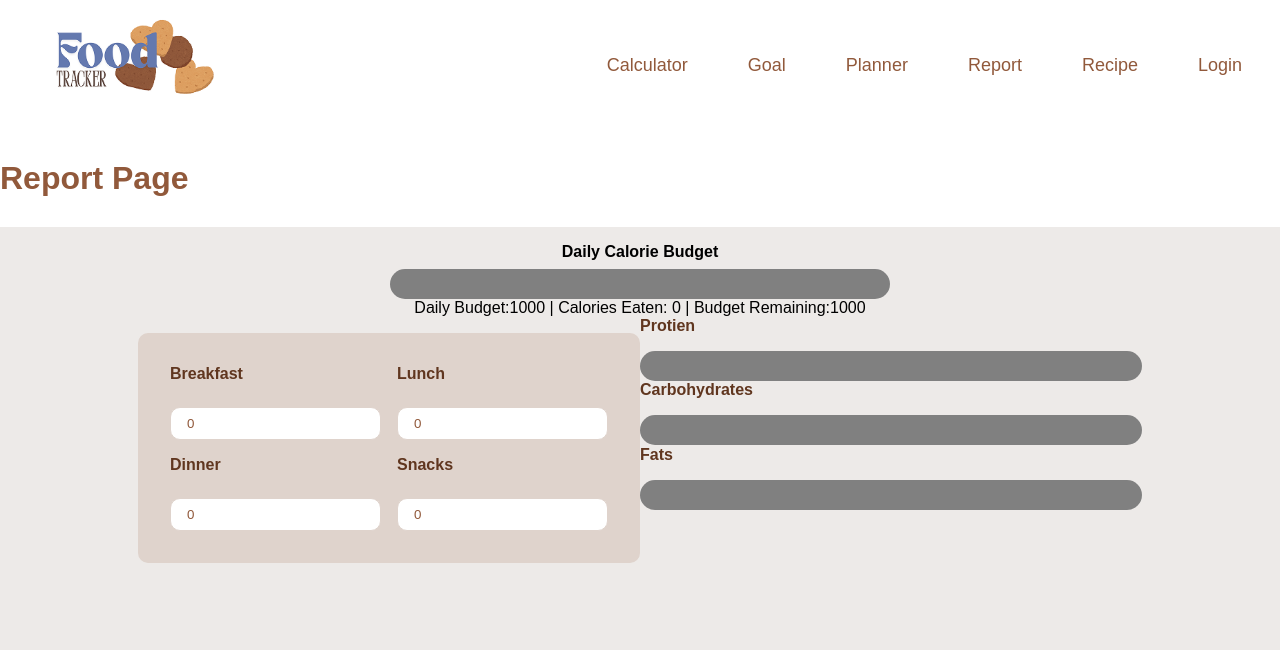
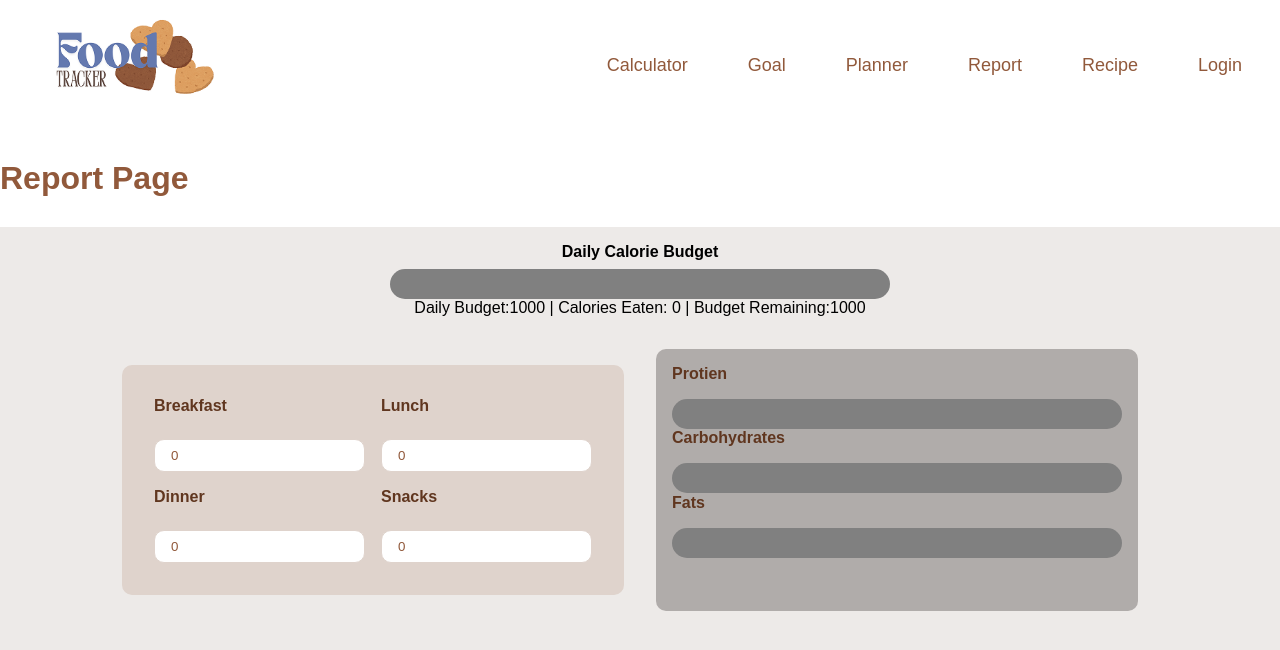
Before and after one commit to justin00195/ECS_162_Final_Project_G6, a Svelte app in the folder frontend/: page / in a window 1280 px wide. Both pictures are taken after a click on the button "Report". Shown: the top 650 px of the page. Built offline with nearby package versions, Linux system fonts and the light colour scheme; no server answers; a web font is replaced by a local one.

Commit message:
Update ReportPage.svelte

```diff
--- a/frontend/src/routes/ReportPage.svelte
+++ b/frontend/src/routes/ReportPage.svelte
@@ -102,7 +102,7 @@
     </div>
   </div>
 
-  <div class="macro-progress">
+  <div class="macro-progress-wrapper">
     <label for ="protien">Protien</label>
     <progress  id ="protien" max = {calorieBudget} value={progress.current}></progress>
 
@@ -120,11 +120,18 @@
     .marco-input-wrapper{
       display:grid;
       grid-template-columns: repeat(2,1fr);
+      gap:2rem;
+      margin-top:2rem;
     }
 
-    .macro-progress{
+    .macro-progress-wrapper{
        gap:1rem;
+       background-color:#b0acaa;
+       border-radius: 10px;
+       max-width: 450px;
+       padding: 1rem;
     }
+
     .input-box{
       display: grid;
       grid-template-columns: repeat(2,1fr);
```
